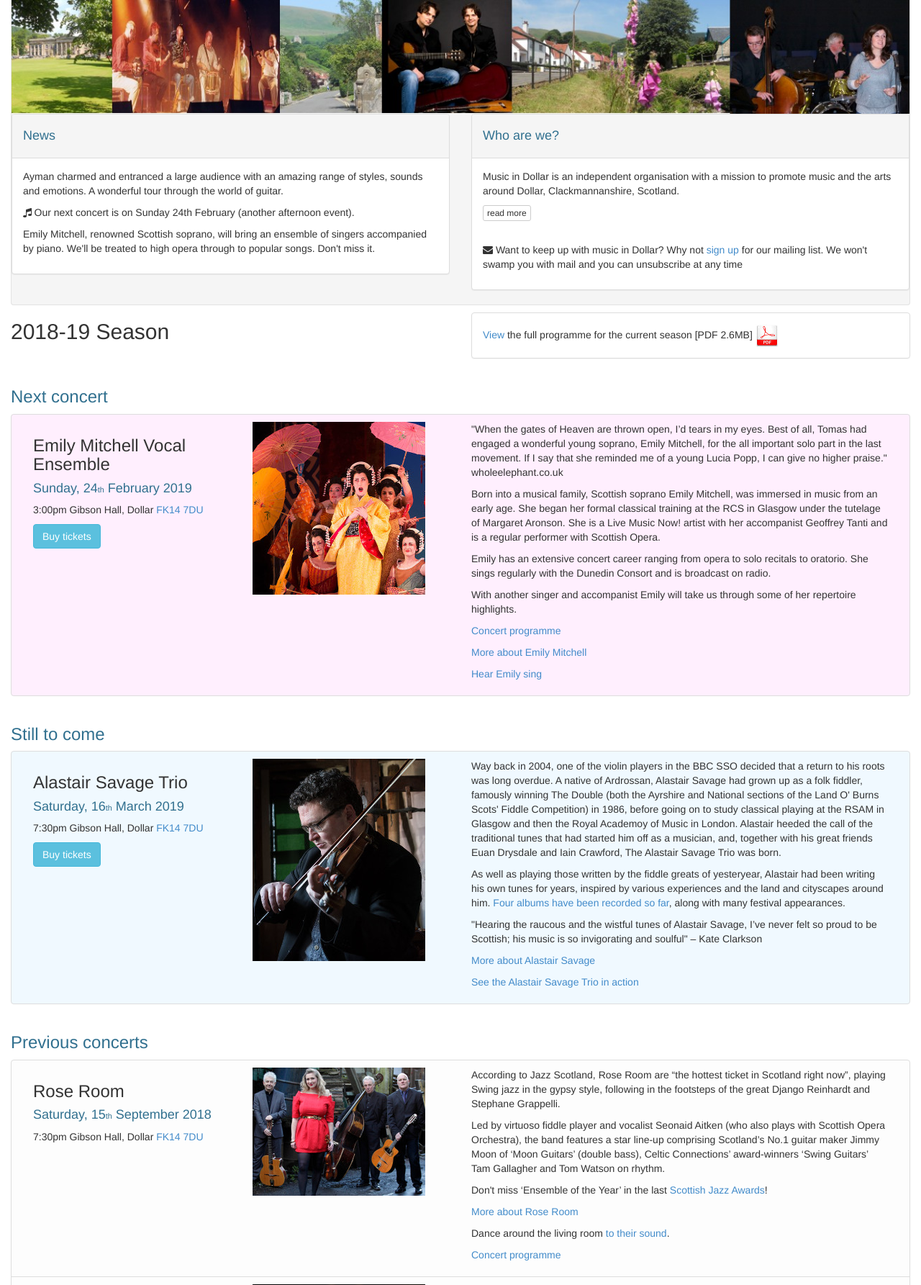
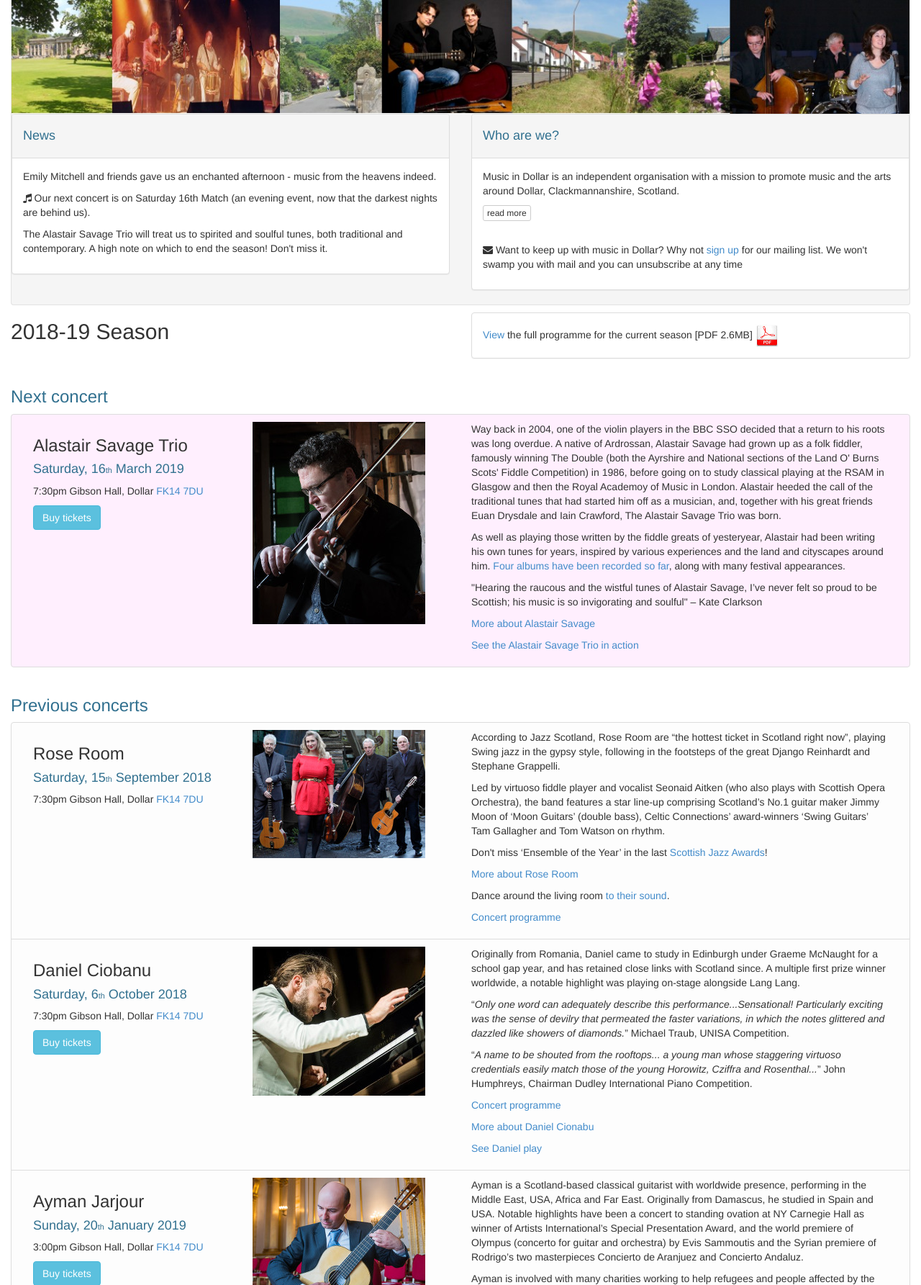
Before and after one commit to musicindollar/dmsweb, a PHP site: page / in a window 1280 px wide. Shown: the part 83-1868 px from the top of the page at 72% size. Run offline with PHP 8.4, Linux system fonts and the light colour scheme.

Commit message:
Alastair Savage next

```diff
--- a/index.php
+++ b/index.php
@@ -26,13 +26,14 @@ htmlHead($title);
                         <h4 class="text-info">News</h4>
                     </div>
                     <div class="panel-body">
-                        <p>Ayman charmed and entranced a large audience with an amazing range of styles, sounds and
-                            emotions. A wonderful tour through the world of guitar.</p>
-                        <p><span class="fa fa-music">&nbsp;</span>Our next concert is on Sunday 24th
-                            February (another afternoon event).
+                        <p>Emily Mitchell and friends gave us an enchanted afternoon - music from the heavens
+                            indeed.</p>
+                        <p><span class="fa fa-music">&nbsp;</span>Our next concert is on Saturday 16th
+                            Match (an evening event, now that the darkest nights are behind us).
                         </p>
-                        <p>Emily Mitchell, renowned Scottish soprano, will bring an ensemble of singers accompanied by
-                            piano. We&#39;ll be treated to high opera through to popular songs. Don&#39;t miss it.</p>
+                        <p>The Alastair Savage Trio will treat us to spirited and soulful tunes, both traditional and
+                            contemporary.
+                            A high note on which to end the season! Don&#39;t miss it.</p>
                         <!--                        <p><span class="fa fa-ticket">&nbsp;</span>It&#39;s not too late to take out a membership and-->
                         <!--                            save on this season&#39;s programme. Basic membership let&#39;s you pick and choose your-->
                         <!--                            concerts, at a cheaper price. And it helps Music in Dollar too.</p>-->
@@ -89,69 +90,7 @@ htmlHead($title);
         <div class="col-sm-12">
             <ul class="list-group">
 
-                <li class="clearfix list-group-item dms-list-item-next" id="EmilyMitchell">
-                    <div class="col-sm-3">
-                        <h3>Emily Mitchell Vocal Ensemble</h3>
-                        <h4 class="text-info">
-                            Sunday, 24<span class="subscript">th</span> February 2019
-                        </h4>
-                        <p>3:00pm Gibson Hall, Dollar <a
-                                    href="https://www.google.co.uk/maps/place/Dollar+Academy/@56.1652588,-3.6761852,17z/data=!3m1!4b1!4m5!3m4!1s0x48862aa7490a4397:0x8adbca915a555cda!8m2!3d56.1652588!4d-3.6739965">FK14
-                                7DU</a></p>
-                        <!--                            <p>Pre-concert performance from 7:15pm</p>-->
-                        <div id="buyticketemilymitchell">
-                            <a type="button" class="btn btn-info btn-blocks"
-                               href="https://www.wegottickets.com/event/447835"
-                               target="_blank">Buy tickets</a>
-                        </div>
-                    </div>
-                    <div class="col-sm-3">
-                        <img src="/image/1819/emilymitchell-2-sm.jpg"/>
-                    </div>
-                    <div class="col-sm-6">
-                        <p>"When the gates of Heaven are thrown open, I’d tears in my eyes. Best of all,
-                            Tomas had engaged a wonderful young soprano, Emily Mitchell, for the all
-                            important solo part in the last movement. If I say that she reminded me of a
-                            young Lucia Popp, I can give no higher praise."
-                            wholeelephant.co.uk
-                        </p>
-                        <p>Born into a musical family, Scottish soprano Emily Mitchell, was
-                            immersed in music from an early age. She began her formal classical
-                            training at the RCS in Glasgow under the tutelage of Margaret Aronson.
-                            She is a Live Music Now! artist with her accompanist Geoffrey Tanti and
-                            is a regular performer with Scottish Opera.</p>
-                        <p>Emily has an extensive concert career ranging from opera to solo
-                            recitals to oratorio. She sings regularly with the Dunedin Consort and is broadcast on
-                            radio.</p>
-                        <p>With another singer and accompanist Emily will take us through some of her
-                            repertoire highlights.</p>
-                        <p>
-                        </p>
-                        <a href="/season/1819/Programme-190224-EmilyMitchell.pdf"
-                           target="_blank">Concert programme</a>
-                        </p>
-                        <p>
-                            <a href="https://www.emilymitchellsoprano.com/"
-                               target="_blank">More about Emily Mitchell</a>
-                        </p>
-                        <p><a href="https://www.emilymitchellsoprano.com/media" target="_blank">Hear Emily sing</a></p>
-                    </div>
-                </li>
-
-            </ul>
-        </div>
-    </div>
-
-    <div class="row">
-        <div class="col-sm-12">
-            <h3 class="text-info">Still to come</h3>
-        </div>
-    </div>
-    <div class="row">
-        <div class="col-sm-12">
-            <ul class="list-group">
-
-                <li class="clearfix list-group-item dms-list-item" id="AlastairSavage">
+                <li class="clearfix list-group-item dms-list-item-next" id="AlastairSavage">
                     <div class="col-sm-3">
                         <h3>Alastair Savage Trio</h3>
                         <h4 class="text-info">
@@ -205,6 +144,19 @@ htmlHead($title);
             </ul>
         </div>
     </div>
+
+    <!--    <div class="row">-->
+    <!--        <div class="col-sm-12">-->
+    <!--            <h3 class="text-info">Still to come</h3>-->
+    <!--        </div>-->
+    <!--    </div>-->
+    <!--    <div class="row">-->
+    <!--        <div class="col-sm-12">-->
+    <!--            <ul class="list-group">-->
+    <!---->
+    <!--            </ul>-->
+    <!--        </div>-->
+    <!--    </div>-->
 
     <div id="PrevConcert" class="row">
         <div class="col-sm-12">
@@ -354,6 +306,55 @@ htmlHead($title);
                     </div>
                 </li>
 
+                <li class="clearfix list-group-item dms-list-item-prev" id="EmilyMitchell">
+                    <div class="col-sm-3">
+                        <h3>Emily Mitchell Vocal Ensemble</h3>
+                        <h4 class="text-info">
+                            Sunday, 24<span class="subscript">th</span> February 2019
+                        </h4>
+                        <p>3:00pm Gibson Hall, Dollar <a
+                                    href="https://www.google.co.uk/maps/place/Dollar+Academy/@56.1652588,-3.6761852,17z/data=!3m1!4b1!4m5!3m4!1s0x48862aa7490a4397:0x8adbca915a555cda!8m2!3d56.1652588!4d-3.6739965">FK14
+                                7DU</a></p>
+                        <!--                            <p>Pre-concert performance from 7:15pm</p>-->
+                        <div id="buyticketemilymitchell">
+                            <a type="button" class="btn btn-info btn-blocks"
+                               href="https://www.wegottickets.com/event/447835"
+                               target="_blank">Buy tickets</a>
+                        </div>
+                    </div>
+                    <div class="col-sm-3">
+                        <img src="/image/1819/emilymitchell-2-sm.jpg"/>
+                    </div>
+                    <div class="col-sm-6">
+                        <p>"When the gates of Heaven are thrown open, I’d tears in my eyes. Best of all,
+                            Tomas had engaged a wonderful young soprano, Emily Mitchell, for the all
+                            important solo part in the last movement. If I say that she reminded me of a
+                            young Lucia Popp, I can give no higher praise."
+                            wholeelephant.co.uk
+                        </p>
+                        <p>Born into a musical family, Scottish soprano Emily Mitchell, was
+                            immersed in music from an early age. She began her formal classical
+                            training at the RCS in Glasgow under the tutelage of Margaret Aronson.
+                            She is a Live Music Now! artist with her accompanist Geoffrey Tanti and
+                            is a regular performer with Scottish Opera.</p>
+                        <p>Emily has an extensive concert career ranging from opera to solo
+                            recitals to oratorio. She sings regularly with the Dunedin Consort and is broadcast on
+                            radio.</p>
+                        <p>With another singer and accompanist Emily will take us through some of her
+                            repertoire highlights.</p>
+                        <p>
+                        </p>
+                        <a href="/season/1819/Programme-190224-EmilyMitchell.pdf"
+                           target="_blank">Concert programme</a>
+                        </p>
+                        <p>
+                            <a href="https://www.emilymitchellsoprano.com/"
+                               target="_blank">More about Emily Mitchell</a>
+                        </p>
+                        <p><a href="https://www.emilymitchellsoprano.com/media" target="_blank">Hear Emily sing</a></p>
+                    </div>
+                </li>
+
             </ul>
         </div>
     </div>
```
